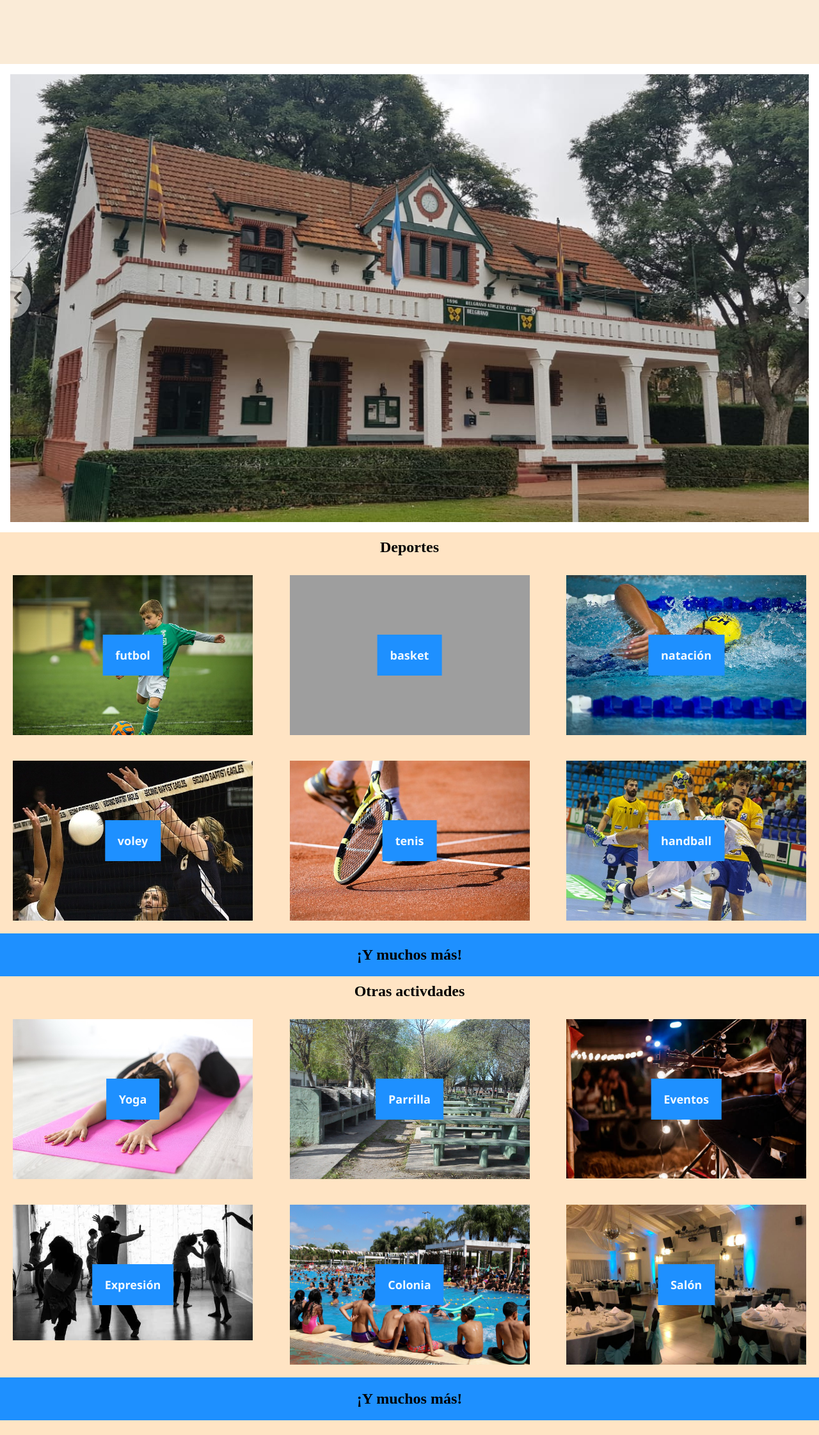
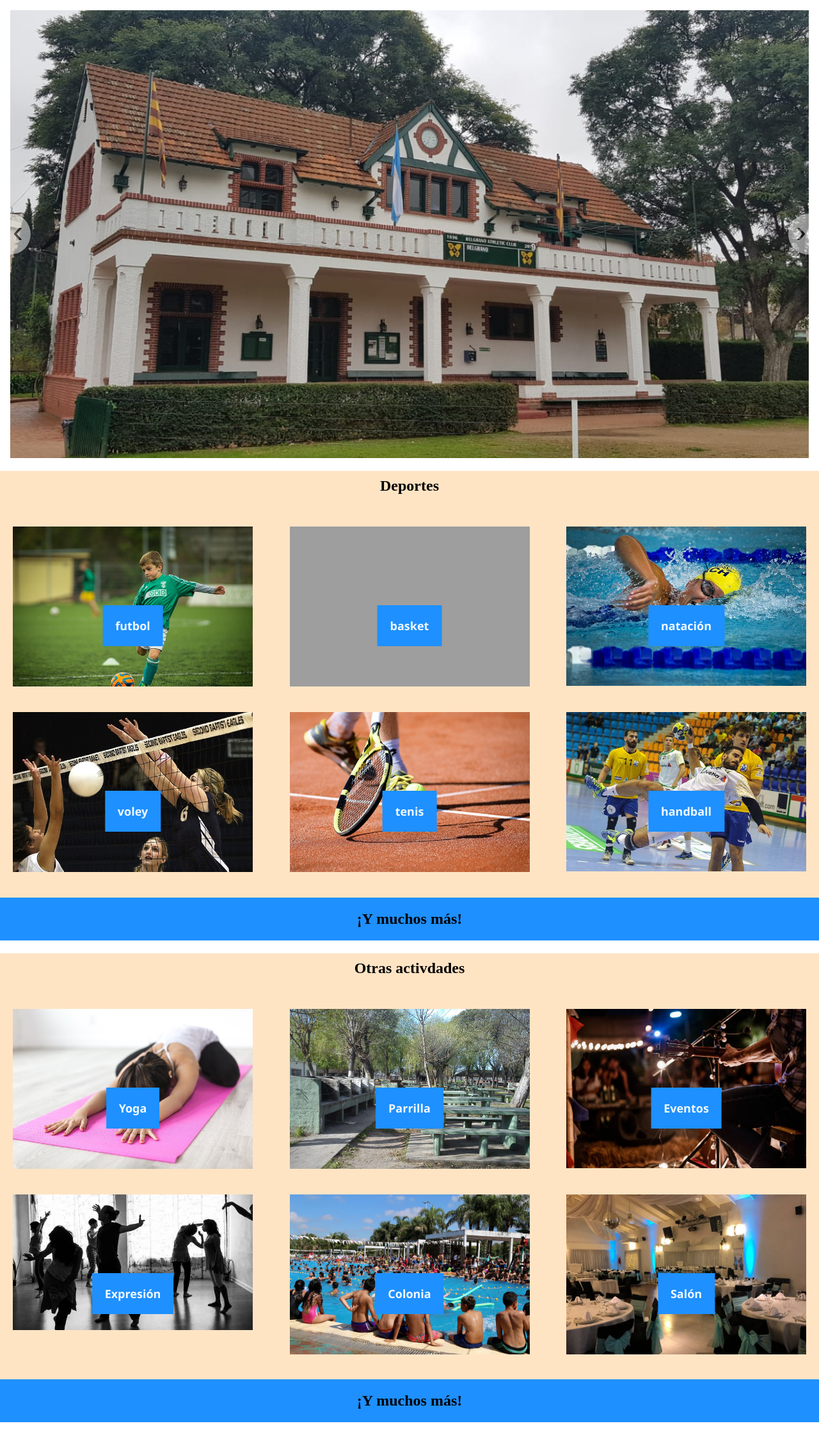
Before and after one commit to RoldanNatalia/CaC23655_Grupo2_AppMyClub, a Django app: page /AppMyClub/ in a window 1280 px wide. Shown: the whole page at 64% size. Before the commit the page ends 2220 px from the top, so only its background shows below. Run offline with Django 4.2, Linux system fonts and the light colour scheme; grey boxes are pictures that could not be loaded.

Commit message:
commit antes del merge

```diff
--- a/core/static/core/css/base.css
+++ /dev/null
@@ -1,9 +0,0 @@
-*{
-    margin: 0;
-    padding: 0;
-}
-
-header{
-    background-color: antiquewhite;
-    height: 100px;
-}
--- a/core/templates/core/index.html
+++ b/core/templates/core/index.html
@@ -1,15 +1,15 @@
-{% extends "core/base.html" %}
+{% extends "core/base2.html" %}
 
 {% load static %}
 
 {% block page_title %}Inicio{% endblock %}
 
 {% block extra_css %}
-<link rel="stylesheet" href="{% static 'core/css/index.css' %}">
+<link rel="stylesheet" href="{% static 'core/css/carousel.css' %}">
 <link rel="stylesheet" href="{% static 'core/css/index_information.css' %}">
 {%endblock%}
 {% block extra_js %}
-<script src="{% static 'core/js/carusel.js' %}"></script>{%endblock%}
+<script src="{% static 'core/js/carousel.js' %}"></script>{%endblock%}
 
 {% block content %}
 <!-- Carrusel -->
```
Also changed, not shown: core/static/core/css/carousel.css (renamed from core/static/core/css/index.css), core/static/core/js/carousel.js (renamed from core/static/core/js/carusel.js), core/templates/core/base2.html (renamed from core/templates/core/base.html).
